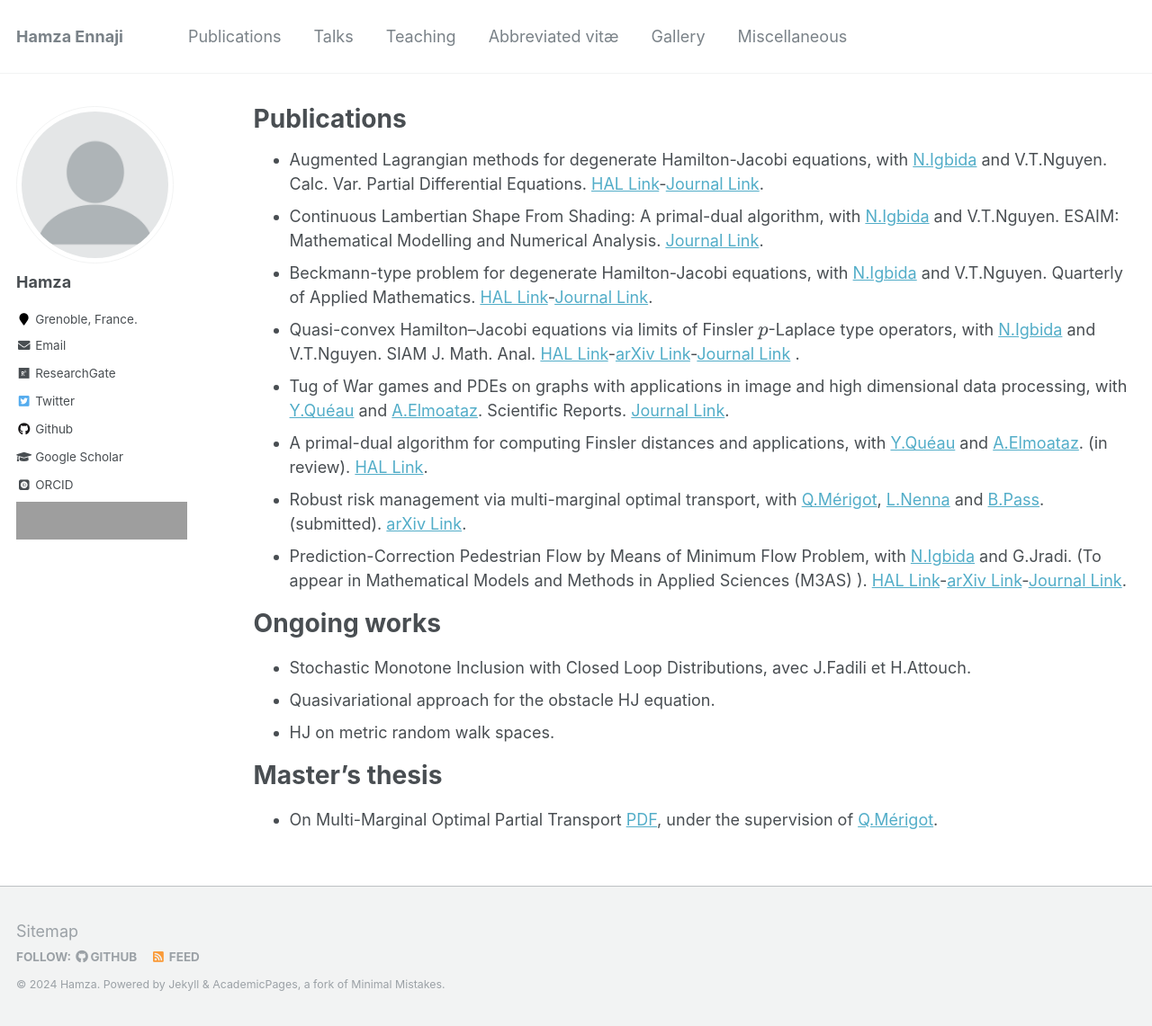
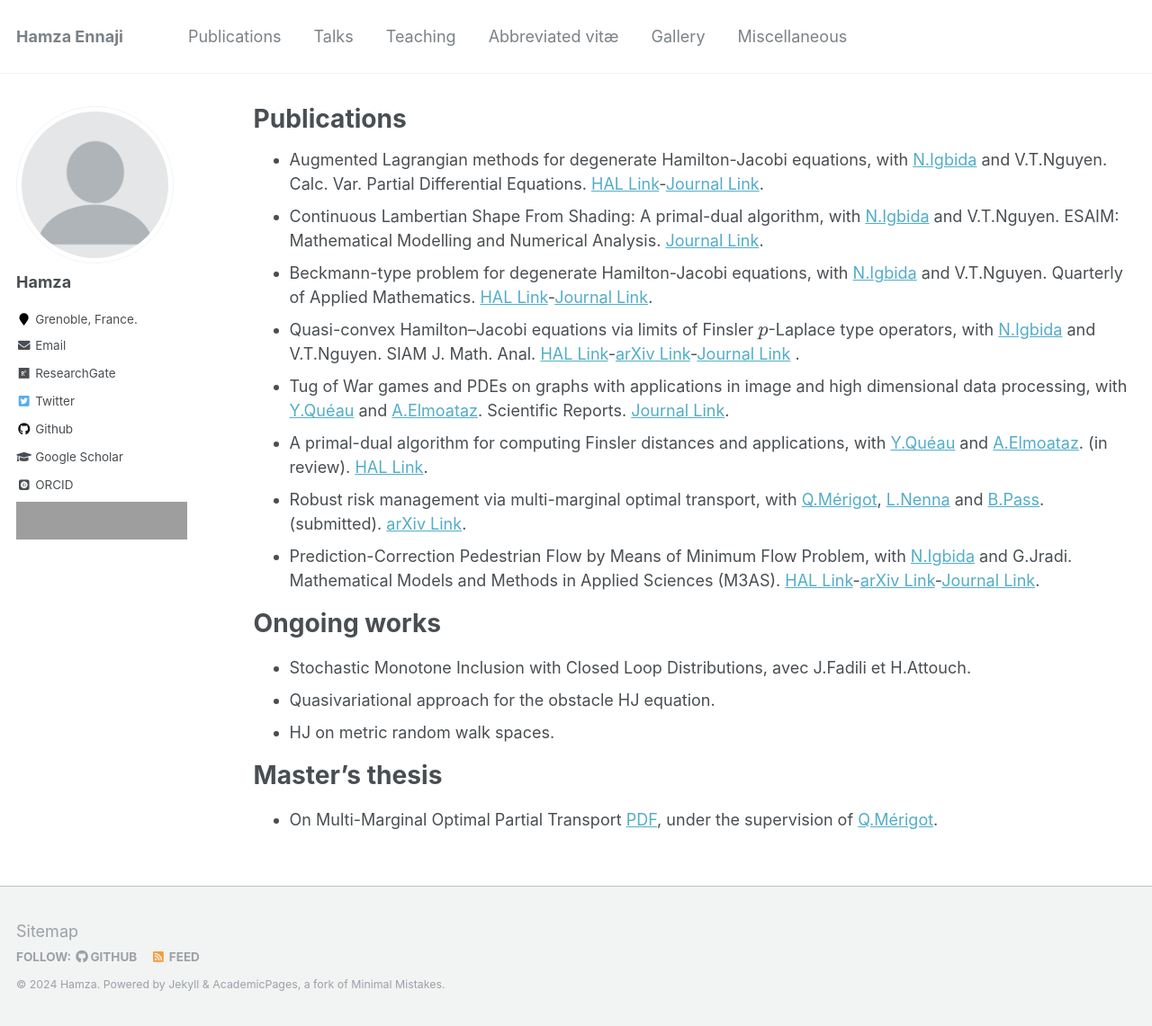
Before and after one commit to enhamza/enhamza.github.io, a Jekyll site: the page built from _pages/publications.md, in a window 1280 px wide and 1141 px high. Shown: the whole window at 90% size. Built offline with Jekyll 4.4.1, drawn with Linux system fonts in a browser that asks for light colours; some web fonts are replaced; formulas are drawn with MathJax 3; grey boxes are pictures that could not be loaded.

Commit message:
Update publications.md

```diff
--- a/_pages/publications.md
+++ b/_pages/publications.md
@@ -12,7 +12,7 @@
 * Tug of War games and PDEs on graphs with applications in image and high dimensional data processing, with [Y.Quéau](https://sites.google.com/view/yvainqueau) and [A.Elmoataz](https://elmoatazbill.users.greyc.fr/). Scientific Reports. [Journal Link](https://www.nature.com/articles/s41598-023-32354-5).
 * A primal-dual algorithm for computing Finsler distances and applications, with [Y.Quéau](https://sites.google.com/view/yvainqueau) and [A.Elmoataz](https://elmoatazbill.users.greyc.fr/). (in review). [HAL Link](https://hal.archives-ouvertes.fr/hal-03620343).
 * Robust risk management via multi-marginal optimal transport, with [Q.Mérigot](http://quentin.mrgt.fr/), [L.Nenna](https://lucanenna.github.io/) and [B.Pass](https://sites.ualberta.ca/~pass/). (submitted). [arXiv Link](https://arxiv.org/abs/2211.07694).
-* Prediction-Correction Pedestrian Flow by Means of Minimum Flow Problem, with [N.Igbida](https://www.unilim.fr/pages_perso/noureddine.igbida/) and G.Jradi. (To appear in Mathematical Models and Methods in Applied Sciences (M3AS) ). [HAL Link](https://hal.science/hal-03999852)-[arXiv Link](https://arxiv.org/abs/2302.11315)-[Journal Link](https://doi.org/10.1142/S0218202524500052).
+* Prediction-Correction Pedestrian Flow by Means of Minimum Flow Problem, with [N.Igbida](https://www.unilim.fr/pages_perso/noureddine.igbida/) and G.Jradi. Mathematical Models and Methods in Applied Sciences (M3AS). [HAL Link](https://hal.science/hal-03999852)-[arXiv Link](https://arxiv.org/abs/2302.11315)-[Journal Link](https://doi.org/10.1142/S0218202524500052).
 
 
 Ongoing works
```
